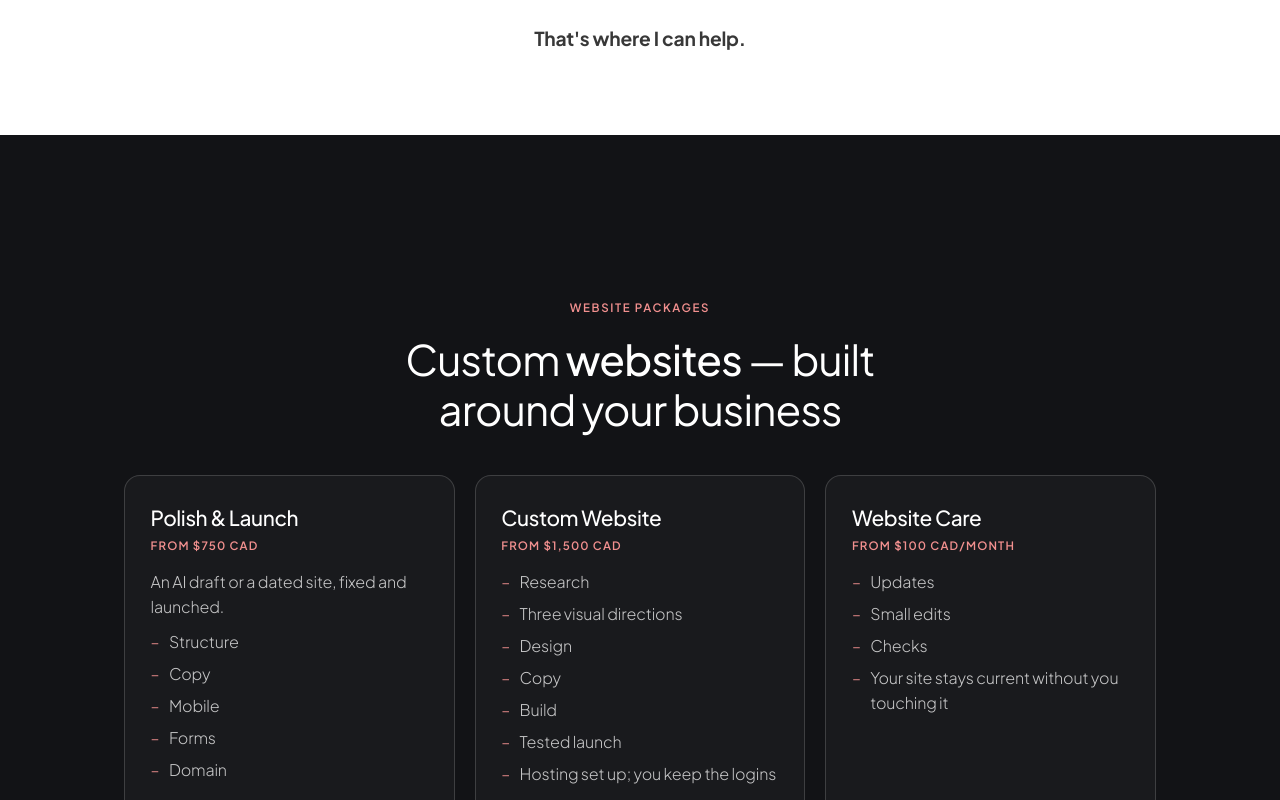
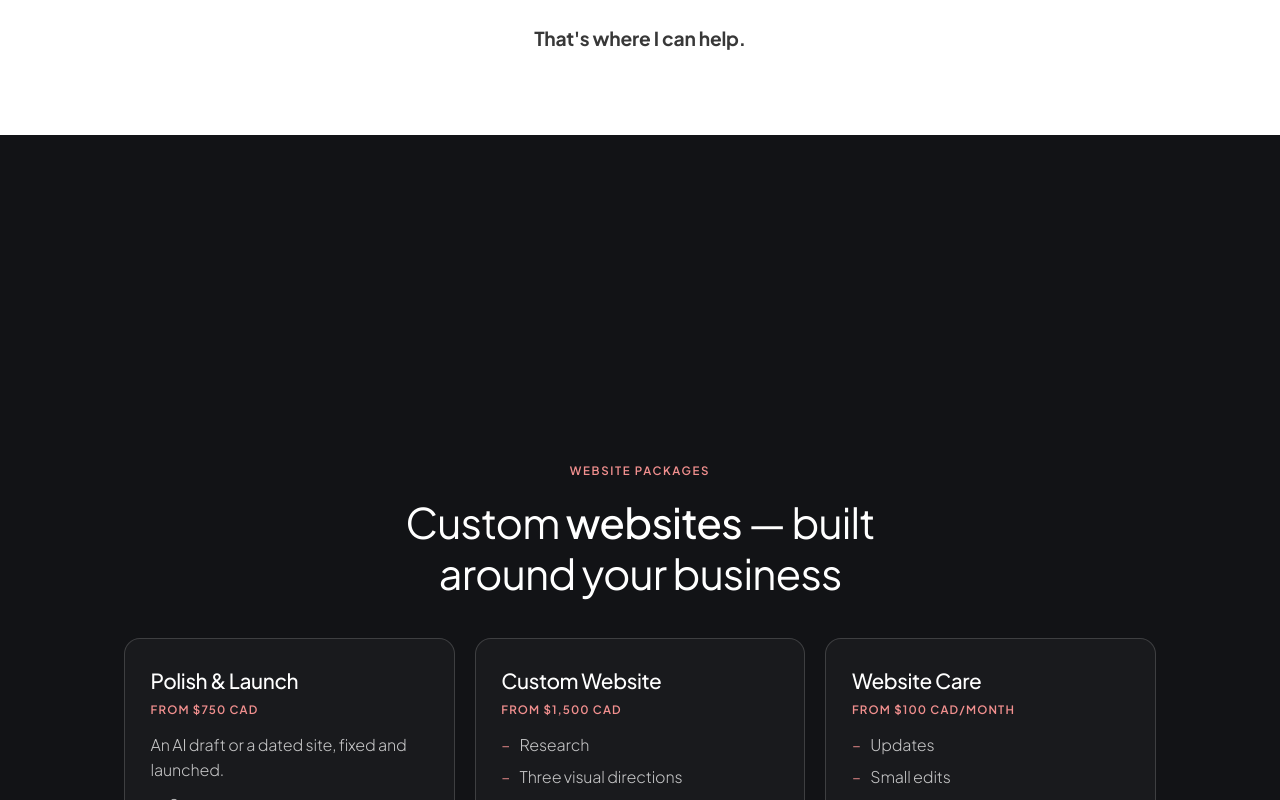
Before and after one commit to Irene2828/porfoliojuly, a Next.js app: page / in a window 1280 px wide. Shown: the part 6660-7460 px from the top of the page. Built offline with nearby package versions, Linux system fonts and the light colour scheme.

Commit message:
Adjust package top spacing and card button gaps

```diff
--- a/src/app/v2/components/PackagesSection.tsx
+++ b/src/app/v2/components/PackagesSection.tsx
@@ -59,7 +59,7 @@ export default function PackagesSection({ onCtaClick, mode = 'website' }: { onCt
       className="packages-section"
       style={{
         backgroundColor: '#121316',
-        padding: '10.2rem 0 5.1rem 0',
+        padding: '20.4rem 0 5.1rem 0',
         width: '100%',
         position: 'relative',
         overflow: 'hidden',
@@ -177,7 +177,7 @@ export default function PackagesSection({ onCtaClick, mode = 'website' }: { onCt
           margin: 3rem auto 2.5rem auto;
         }
         .packages-honest strong { font-weight: 500; color: #ffffff; }
-        .packages-cta-wrap { text-align: center; margin-top: 4rem; }
+        .packages-cta-wrap { text-align: center; margin-top: 2rem; }
         .packages-btn-primary {
           font-family: var(--font-label), sans-serif !important;
           font-size: var(--text-label) !important;
```
